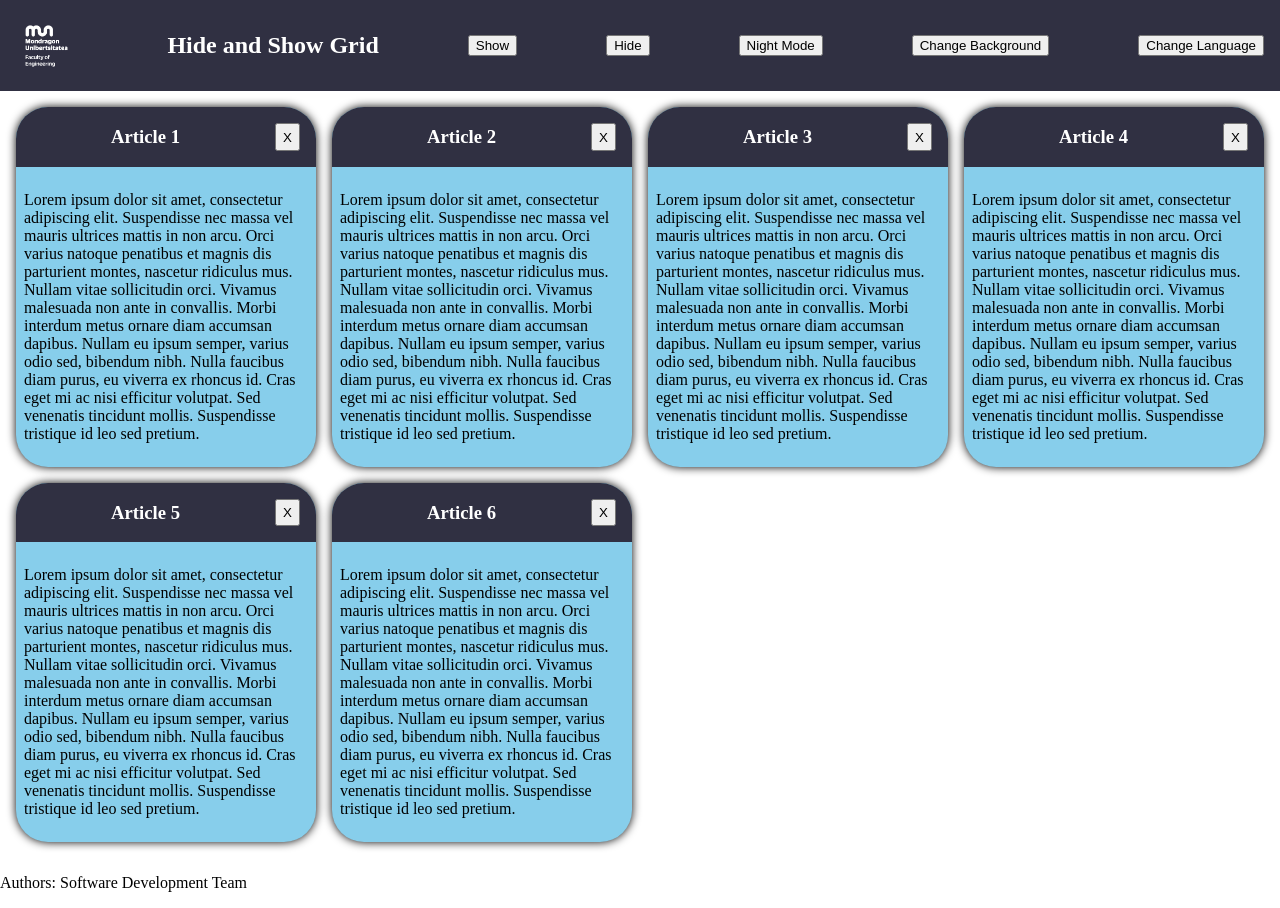
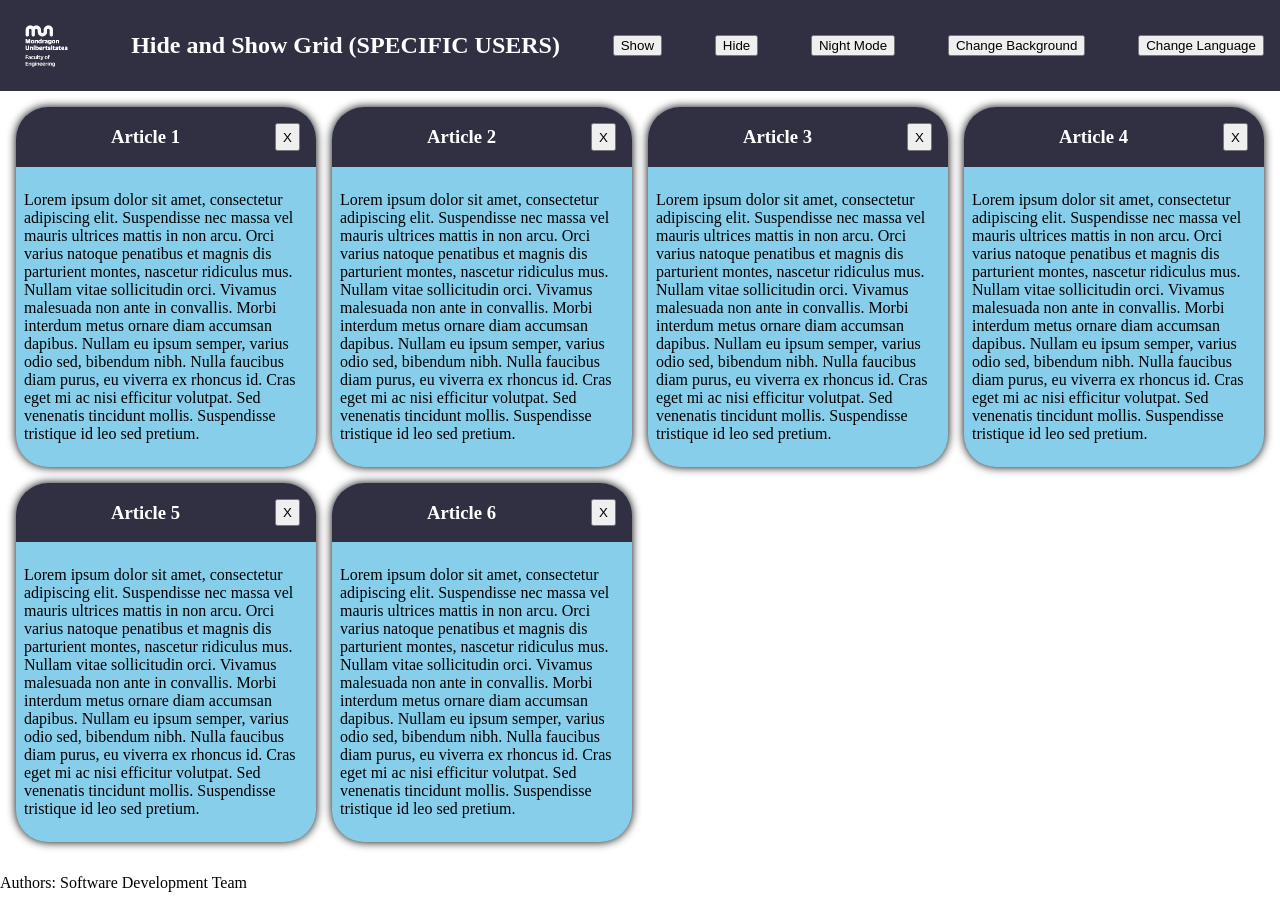
Before and after one commit to MarioOteo/Git-Teamwork-Exam, a plain HTML site: page index.html in a window 1280 px wide. Drawn offline with Linux system fonts and the light colour scheme.

Commit message:
ADDED SPECIF USERS FUCNTIONALITY

```diff
--- a/index.html
+++ b/index.html
@@ -9,7 +9,7 @@
 <body>
     <header>
         <img src="img/logo.png" alt="mu_logo">
-        <h2>Hide and Show Grid</h2>
+        <h2>Hide and Show Grid (SPECIFIC USERS)</h2>
         <button id="show">Show</button>
         <button id="hideAll">Hide</button>
         <button id="night">Night Mode</button>
```
